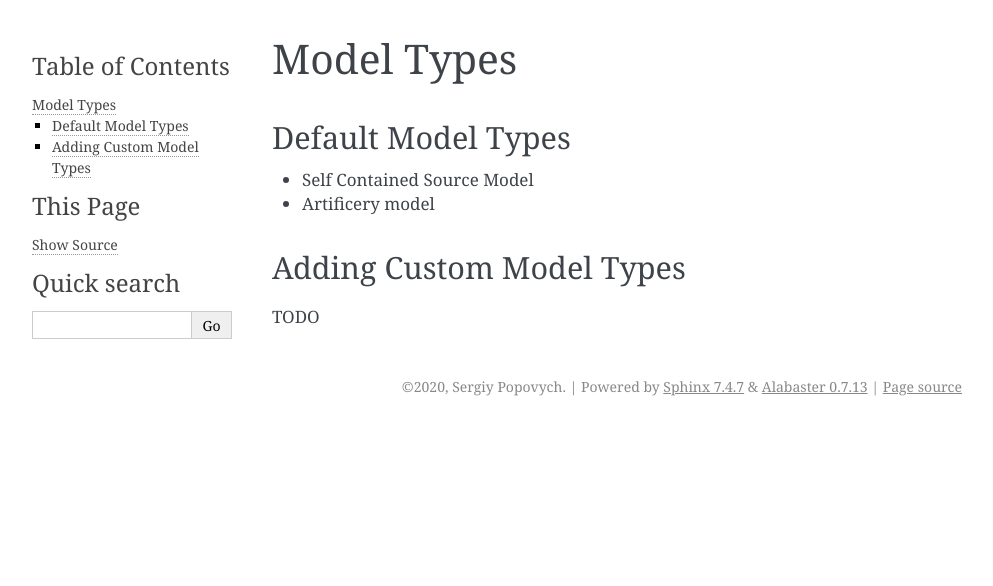
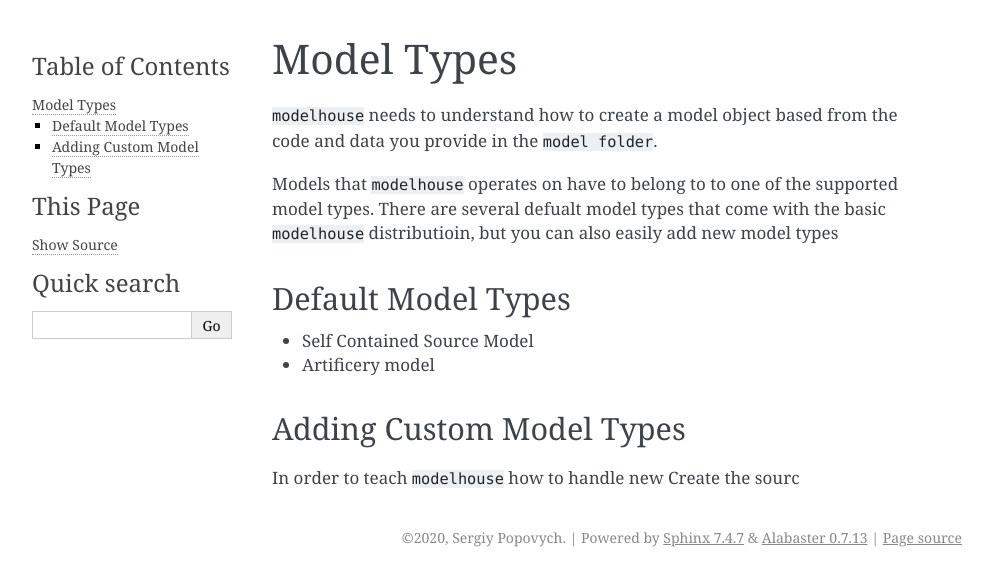
Before and after one commit to supersergiy/modelhouse, a Sphinx documentation site: the page built from docs/source/modeltypes.rst, in a window 1280 px wide. Shown: the top 586 px of the page, without its empty margins (148-1141 px from the left). Built offline with Sphinx 7.4.7, drawn with Linux system fonts in a browser that asks for light colours; pages that are not in the unit, such as notebooks, are missing from menus.

```diff
--- a/docs/source/modeltypes.rst
+++ b/docs/source/modeltypes.rst
@@ -1,5 +1,14 @@
 Model Types
 ===========
+
+``modelhouse`` needs to understand how to create a model object based
+from the code and data you provide in the ``model folder``.
+
+Models that ``modelhouse`` operates on have to belong to to one of the
+supported model types.
+There are several defualt model types that come
+with the basic ``modelhouse`` distributioin, but you can also easily
+add new model types
 
 Default Model Types
 ^^^^^^^^^^^^^^^^^^^
@@ -11,4 +20,5 @@ Default Model Types
 
 Adding Custom Model Types
 ^^^^^^^^^^^^^^^^^^^^^^^^^
-TODO
+In order to teach ``modelhouse`` how to handle new
+Create the sourc
```
Also changed, not shown: docs/source/index.rst (+5 -4 lines), docs/source/usage.rst (+13 -2 lines), 1 other file.
